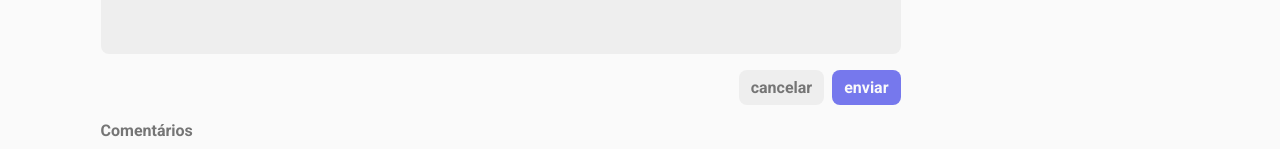
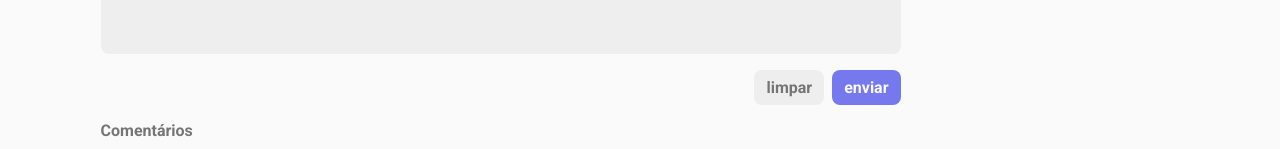
Before and after one commit to coffee-and-software-pec/frontend-react, a React (Create React App) app in the folder frontend-app/: page /publication/1 in a window 1280 px wide. Shown: the part 648-797 px from the top of the page. Built offline with nearby package versions, Linux system fonts and the light colour scheme; no server answers; data requests are answered from the project's data file.

Commit message:
change cancel button to clean button

```diff
--- a/frontend-app/src/components/RelatedPublications/index.tsx
+++ b/frontend-app/src/components/RelatedPublications/index.tsx
@@ -27,7 +27,7 @@ function RelatedPublications() {
         <div className={styles.container}>
             {
                 relatedPublications.map(relatedPublication => (
-                    <div className={styles.publicationContainer} onClick={() => onClickRelatedPublication(relatedPublication)}>
+                    <div key={relatedPublication.id} className={styles.publicationContainer} onClick={() => onClickRelatedPublication(relatedPublication)}>
                         <div className={styles.publicationContent}>
                             <p className={styles.title}>{relatedPublication.title}</p>
                             <p className={styles.subtitle}>{relatedPublication.subtitle}</p>
--- a/frontend-app/src/pages/PublicationPage/index.tsx
+++ b/frontend-app/src/pages/PublicationPage/index.tsx
@@ -1,4 +1,4 @@
-import { useEffect, useState } from "react";
+import { useEffect, useRef, useState } from "react";
 import { useParams } from "react-router-dom";
 import { api } from "../../api/api";
 import TopBar from "../../components/TopBar";
@@ -24,6 +24,13 @@ function PublicationPage() {
     const params = useParams();
     const [publicationId, setPublicationId] = useState<string>();
     const [publication, setPublication] = useState<Publication | undefined>(undefined);
+
+    const textAreaRef: any = useRef(null);
+
+    function onClickClearButton() {
+        console.log(textAreaRef.current.value);
+        textAreaRef.current.value = "";
+    }
 
     useEffect(() => {
         async function loadPublication(publicationId: string) {
@@ -87,10 +94,14 @@ function PublicationPage() {
                             cols={30}
                             rows={10}
                             placeholder="Digite seu comentário aqui"
+                            ref={textAreaRef}
                         >
                         </textarea>
                         <div className={styles.buttonsContainer}>
-                            <button className={styles.cancelButton}>cancelar</button>
+                            <button
+                                className={styles.cancelButton}
+                                onClick={onClickClearButton}
+                            >limpar</button>
                             <button className={styles.sendButton}>enviar</button>
                         </div>
                     </div>
@@ -98,7 +109,7 @@ function PublicationPage() {
                         <h4 id="comments">Comentários</h4>
                         {publication?.comments.map((comment) => {
                             return (
-                                <Comment comment={comment} />
+                                <Comment key={comment.id} comment={comment} />
                             );
                         })}
                     </div>
```
